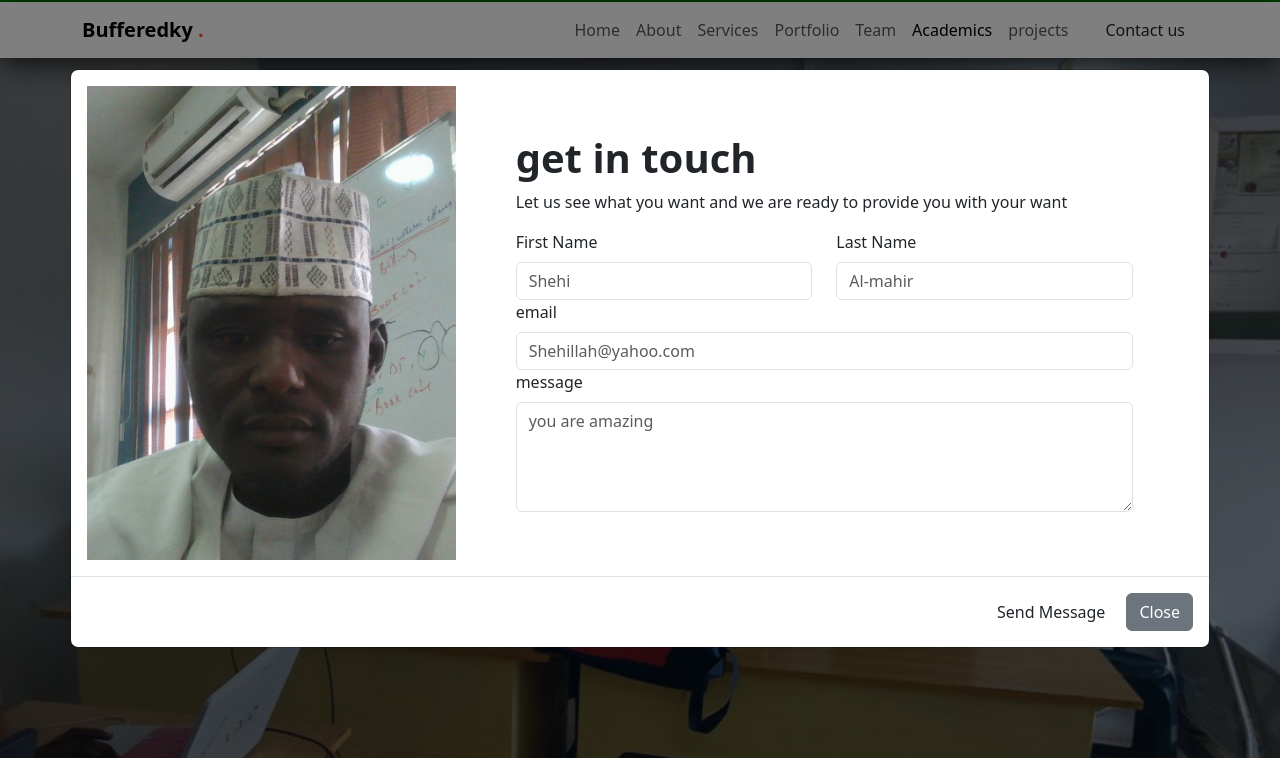
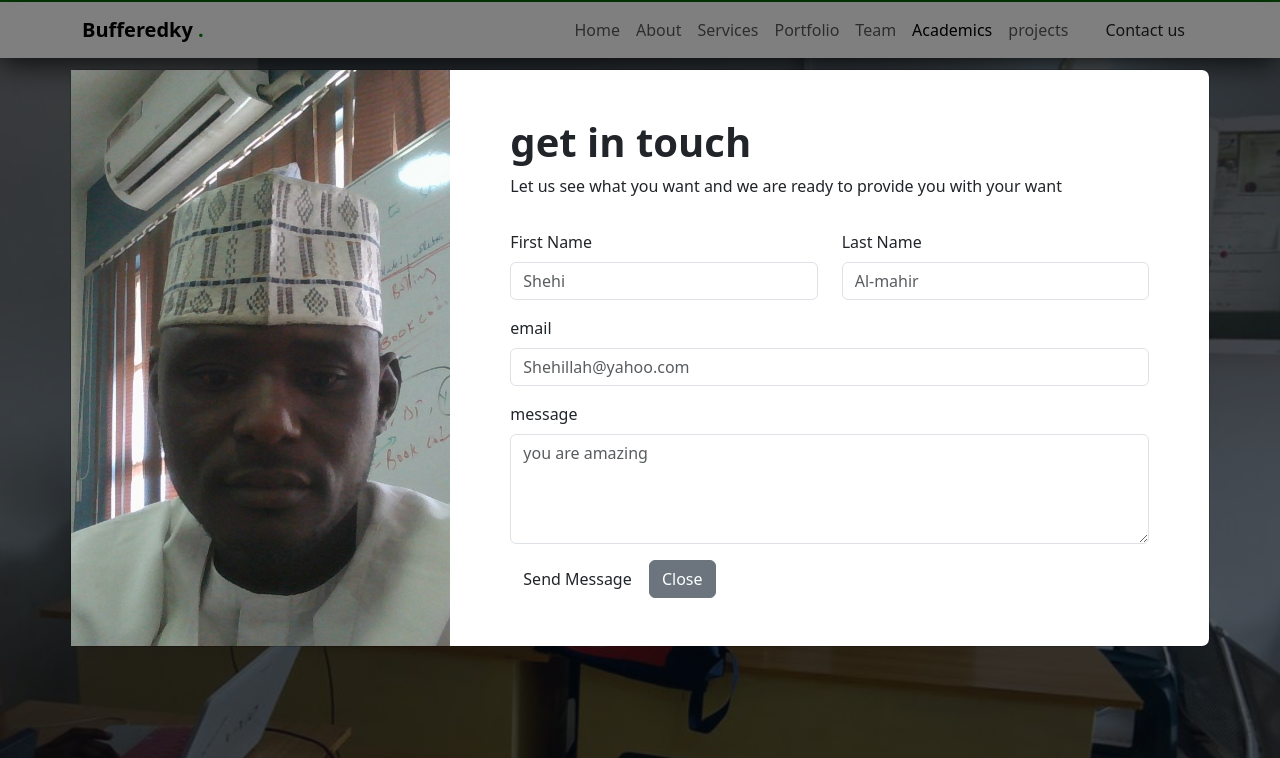
Before and after one commit to Shehillah/bufferedky-web, a plain HTML site: page index.html in a window 1280 px wide. Both pictures are taken after a click on the link "Contact us". Shown: the part 42-800 px from the top of the page. Drawn offline with nearby package versions, Linux system fonts and the light colour scheme.

Commit message:
muntashi sai gobe

```diff
--- a/css/styles.css
+++ b/css/styles.css
@@ -85,7 +85,7 @@ border-radius: 100%;
   color: #092032;
 }
 .navbar-brand span{
-  color: #ff4d29;
+  color: green;
 }
 /*Navbar button */
 .btn{
@@ -98,7 +98,7 @@ border-radius: 100%;
 }
 .btn-brand:hover{
   color: #ffffff;
-  background-color: #14452f
+  background-color: green
 }
 /* SLIDER */
 #hero-slider h1{
@@ -304,3 +304,8 @@ margin-left: 5px;
 margin: 5px;
 
 }
+/* FORM */
+.form-control:focus{
+  box-shadow: none;
+  border-color: green;
+}
--- a/index.html
+++ b/index.html
@@ -454,16 +454,18 @@
 <div class="modal fade" id="exampleModal" tabindex="-1" aria-labelledby="exampleModalLabel" aria-hidden="true">
   <div class="modal-dialog modal-xl modal-dialog-centered">
     <div class="modal-content">
-           <div class="modal-body">
+           <div class="modal-body p-0">
         <div class="container-fluid">
           <div class="row">
             <div class="col-lg-4 bg-cover" style="background-image: url(./images/member3.jpg); min-height: 300px;">
 
           </div>
           <div class="col-lg-8">
-            <form action="" class="row p-lg-5">
-              <h1>get in touch</h1>
+            <form action="" class="row p-lg-5 gy-3">
+              <div class="col-lg-12">
+                <h1>get in touch</h1>
               <p>Let us see what you want and we are ready to provide you with your want</p>
+              </div>
               <div class="col-lg-6">
                   <label for="exampleFormControlInput1" class="form-label">First Name</label>
                   <input type="text" class="form-control" id="exampleFormControlInput1" placeholder="Shehi">
@@ -480,14 +482,14 @@
             <label for="message" class="form-label"> message</label>
             <textarea name="" id="" cols="" rows="4" class="form-control" placeholder="you are amazing"></textarea>
           </div>
+          <div class="col-12">
+            <button type="button" class="btn btn-brand">Send Message</button>
+        <button type="button" class="btn btn-secondary" data-bs-dismiss="modal">Close</button>
+          </div>
             </form>
           </div>
           </div>
         </div>
-      </div>
-      <div class="modal-footer">
-        <button type="button" class="btn btn-brand">Send Message</button>
-        <button type="button" class="btn btn-secondary" data-bs-dismiss="modal">Close</button>
       </div>
     </div>
   </div>
```
